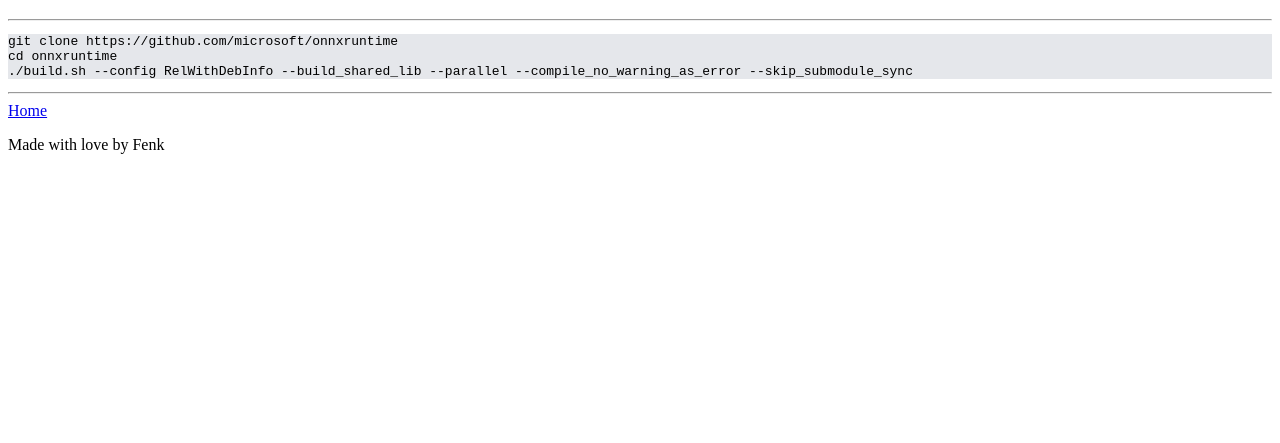
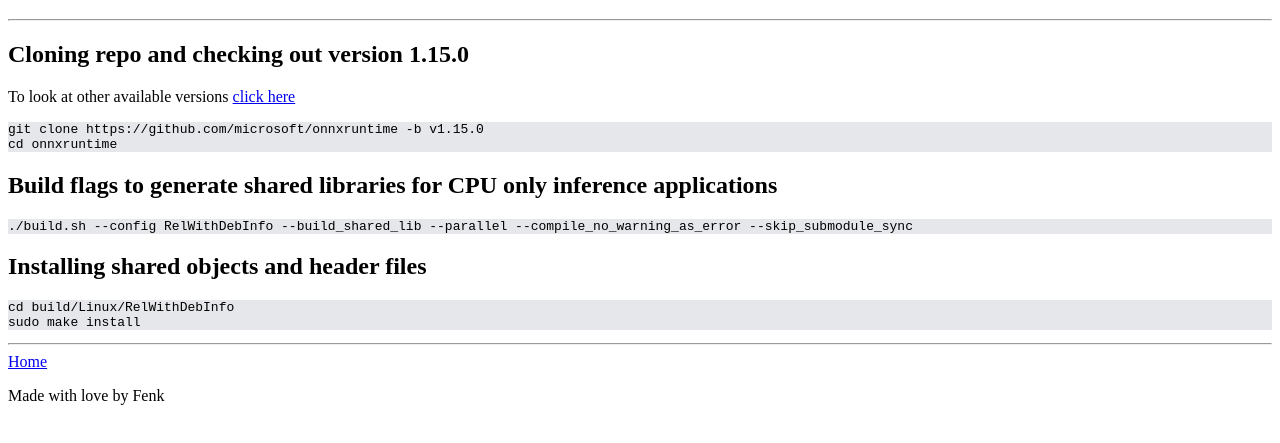
Before and after one commit to Fviramontes8/wikifenk, a plain HTML site: page site/ort_install.html in a window 1280 px wide. Shown: the part 61-504 px from the top of the page. Drawn offline with Linux system fonts and the light colour scheme.

Commit message:
ONNX Runtime install page is more fleshed out
Project is now at v0.1.1

```diff
--- a/site/ort_install.html
+++ b/site/ort_install.html
@@ -12,9 +12,26 @@
 <h1> Installing ONNX Runtime from source</h1>
 <hr>
 
-<pre><code class="terminal-cmd">git clone https://github.com/microsoft/onnxruntime
+<h2> Cloning repo and checking out version 1.15.0</h2>
+<p> To look at other available versions <a href="https://github.com/microsoft/onnxruntime/releases">click here</a></p>
+<pre><code class="terminal-cmd">git clone https://github.com/microsoft/onnxruntime -b v1.15.0
 cd onnxruntime
-./build.sh --config RelWithDebInfo --build_shared_lib --parallel --compile_no_warning_as_error --skip_submodule_sync
+</code></pre>
+
+<h2> Build flags to generate shared libraries for CPU only inference applications</h2>
+<pre><code class="terminal-cmd">./build.sh --config RelWithDebInfo --build_shared_lib --parallel --compile_no_warning_as_error --skip_submodule_sync
+</code></pre>
+
+<!--
+<h2> Build flags to generate shared libraries with CPU, & CUDA inference applications(COMING SOON) </h2>
+<h2> Build flags to generate shared libraries with CPU, & OpenVino inference applications(COMING SOON) </h2>
+<h2> Build flags to generate shared libraries with CPU, CUDA, & OpenVino inference applications(COMING SOON) </h2>
+-->
+
+<h2> Installing shared objects and header files </h2>
+
+<pre><code class="terminal-cmd">cd build/Linux/RelWithDebInfo
+sudo make install
 </code></pre>
 
 </body>
```
Also changed, not shown: 1 other file.
